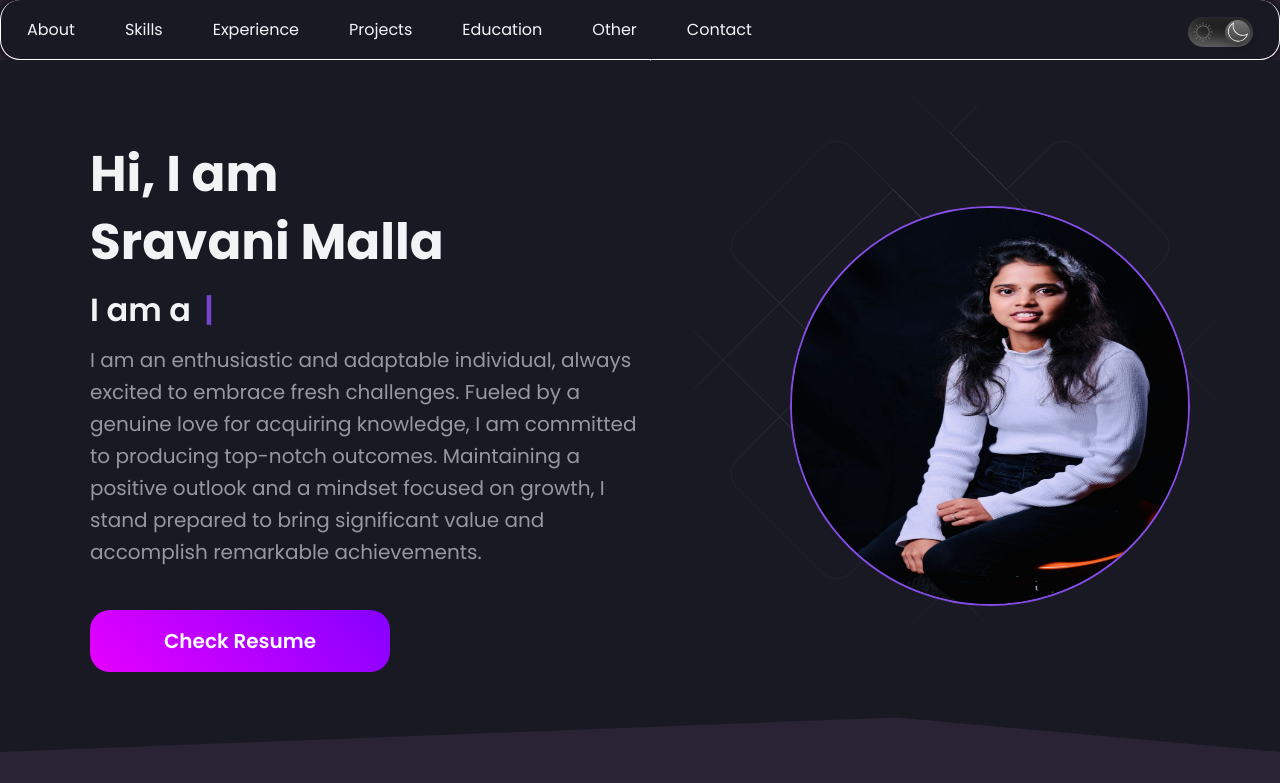
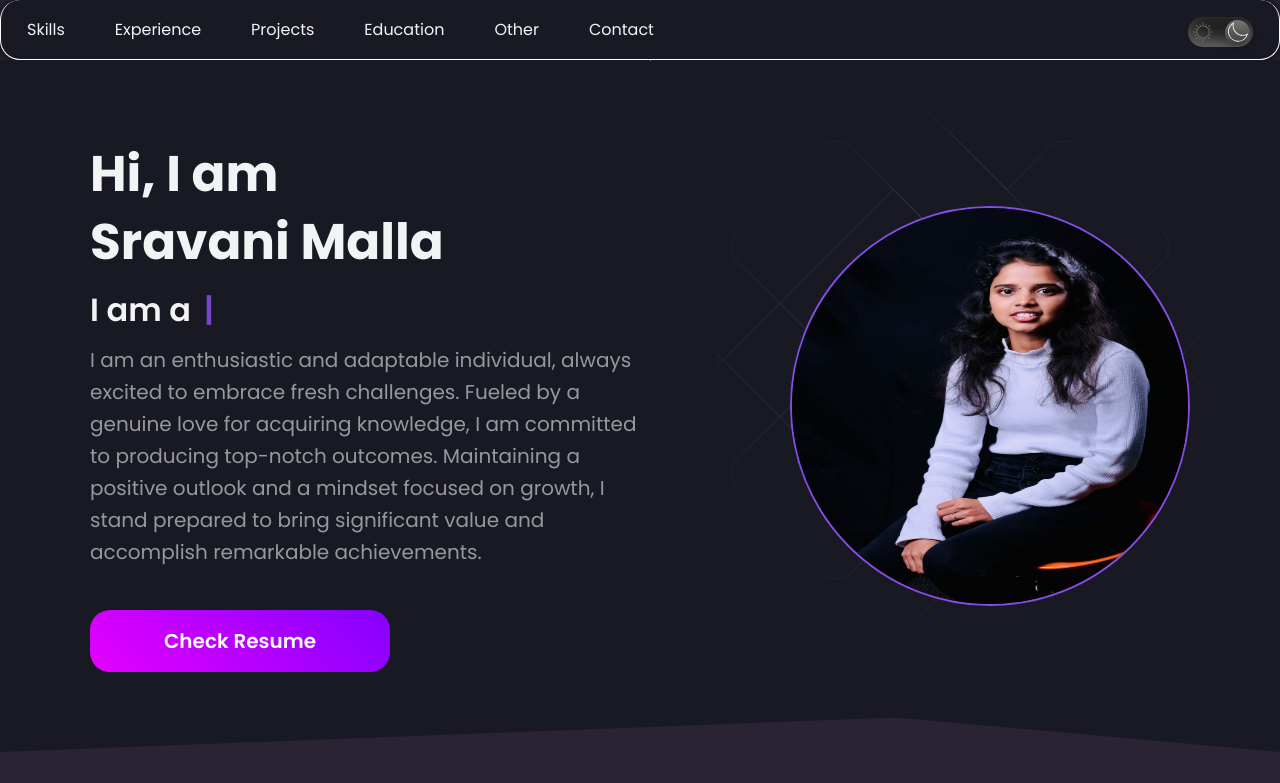
Before and after one commit to sravs99-44/portfolio, a React (Create React App) app: page / in a window 1280 px wide. Shown: the top 783 px of the page. Built offline with nearby package versions, Linux system fonts and the light colour scheme.

Commit message:
7th commit

```diff
--- a/src/components/Navbar/index.jsx
+++ b/src/components/Navbar/index.jsx
@@ -69,7 +69,7 @@ const Navbar = ({ darkMode, setDarkMode }) => {
   return (
     <StyledNavbar>
       <NavItems>
-        <a href="#about">About</a>
+
         <a href="#skills">Skills</a>
         <a href="#experience">Experience</a>
         <a href="#projects">Projects</a>
```
